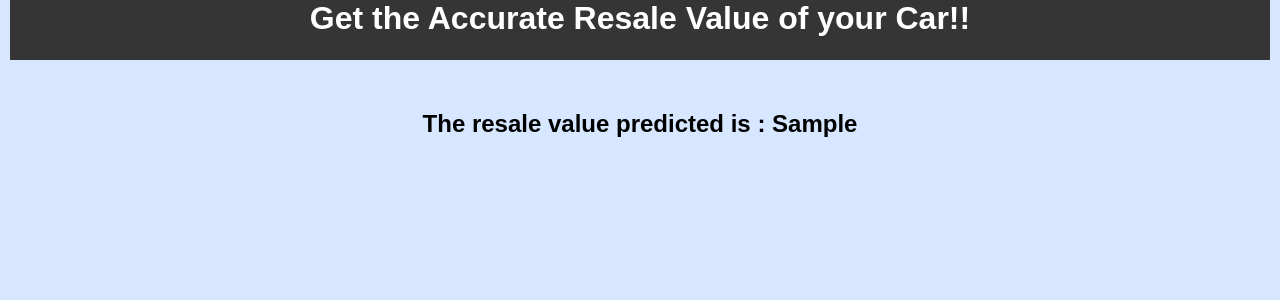
After one commit to IBM-EPBL/IBM-Project-18020-1659678238, a Python web app: template Final Deliverables/Application Building/Build an HTML Pages/templates/predictedview.html in a window 1280 px wide. The commit adds this page. Shown: the top 300 px of the page. Run offline with Jinja, Linux system fonts and the light colour scheme; the template is opened without the code that fills it: most values are stand-ins (such as "Sample title", 1, 10 or a date in 2020).

Commit message:
Add files via upload

```diff
--- /dev/null
+++ b/Final Deliverables/Application Building/Build an HTML Pages/templates/predictedview.html
@@ -0,0 +1,54 @@
+<!DOCTYPE html>
+
+<html>
+    <head>
+        <meta charset = "UTF-8">
+        <meta name="viewport" content="width=device-width, initial-scale=1.0">
+        <title>Car Resale Value Prediction</title>
+        <style>
+        *{
+          margin: 0;
+          padding: 0;
+          box-sizing: border-box;
+          font-family: 'Montserrat', sans-serif;
+        }
+        body{
+          background: #D7E7FF;
+          padding: 0 10px;
+        }
+        .box{
+            background-color: #353535;
+            width: 100%;
+            height: 60px;
+            max-width: inherit;
+            text-align: center;
+            color: #fff;
+        }
+        .wrapper{
+            max-width: 700px;
+            width: 100%;
+            background: #D7E7FF;
+            margin: 20px auto;
+            padding: 30px;
+          }
+          .wrapper .title{
+            font-size: 24px;
+            font-weight: 700;
+            margin-bottom: 25px;
+            color: #000000;
+            text-align: center;
+            font-family: 'Times New Roman', Times, serif;
+          }
+        </style>
+    </head>
+    <body>
+        <div class="box" >
+            <h1>Get the Accurate Resale Value of your Car!!</h1>
+        </div>
+        <div class="wrapper">
+            <div class="title">
+                <p>The resale value predicted is : {{predicted_value}}</p>
+            </div>
+        <div>
+    </body>
+</html>
--- a/Final Deliverables/Application Building/Build an HTML Pages/templates/predictionview.html
+++ b/Final Deliverables/Application Building/Build an HTML Pages/templates/predictionview.html
@@ -595,10 +595,12 @@ body{
                       </select>
                     </div>
                 </div>
+
                 <div class="button">
                     <input class="b_input" type="submit" value = "PREDICT">
                 </div>
-                <p>The resale value predicted is {{predicted_value}}</p>
+
+
             </form>
         </div>
     </body>
```
Also changed, not shown: Final Deliverables/Application Building/Build an HTML Pages/static/Images/car.jpg (added).
